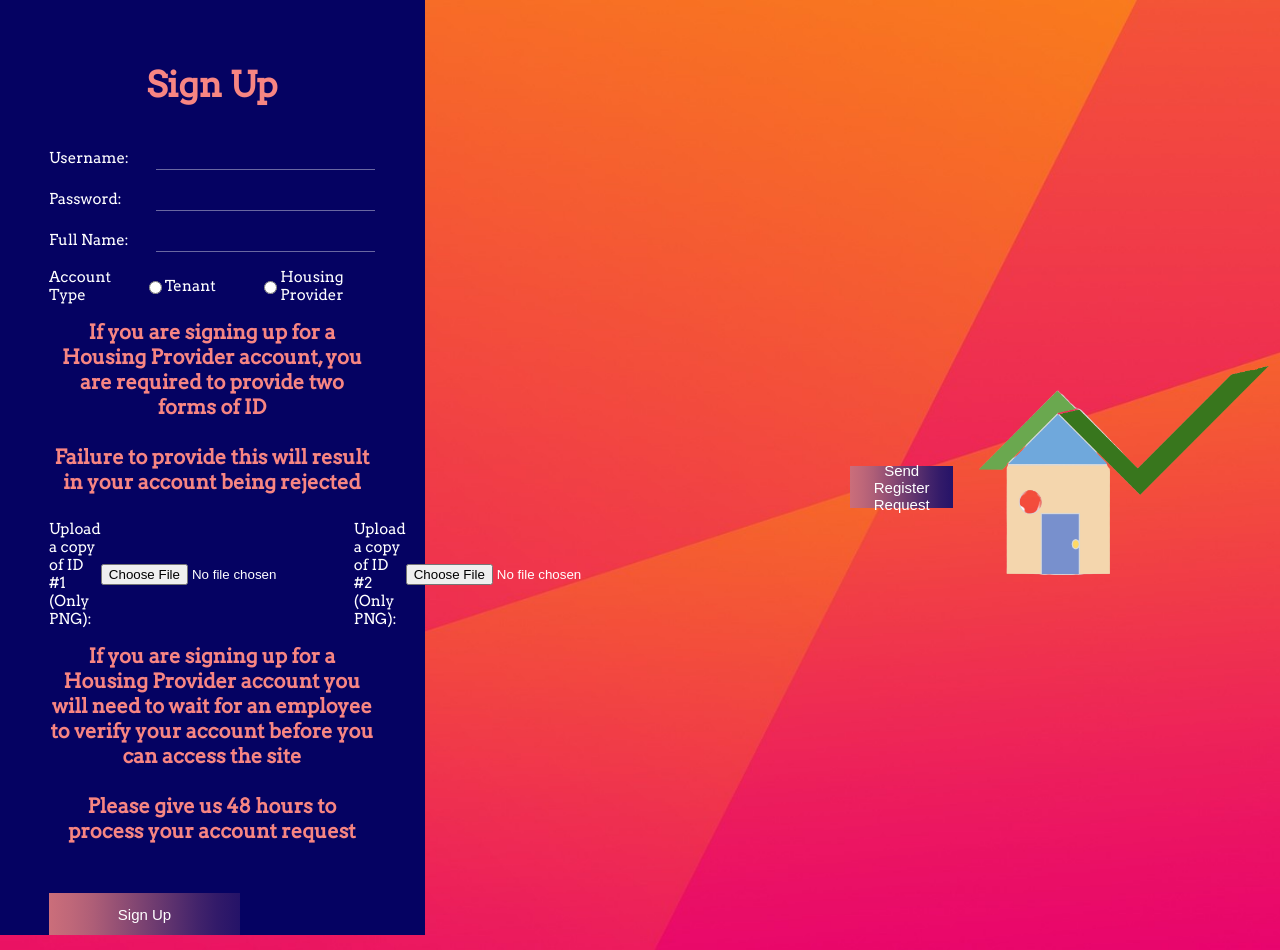
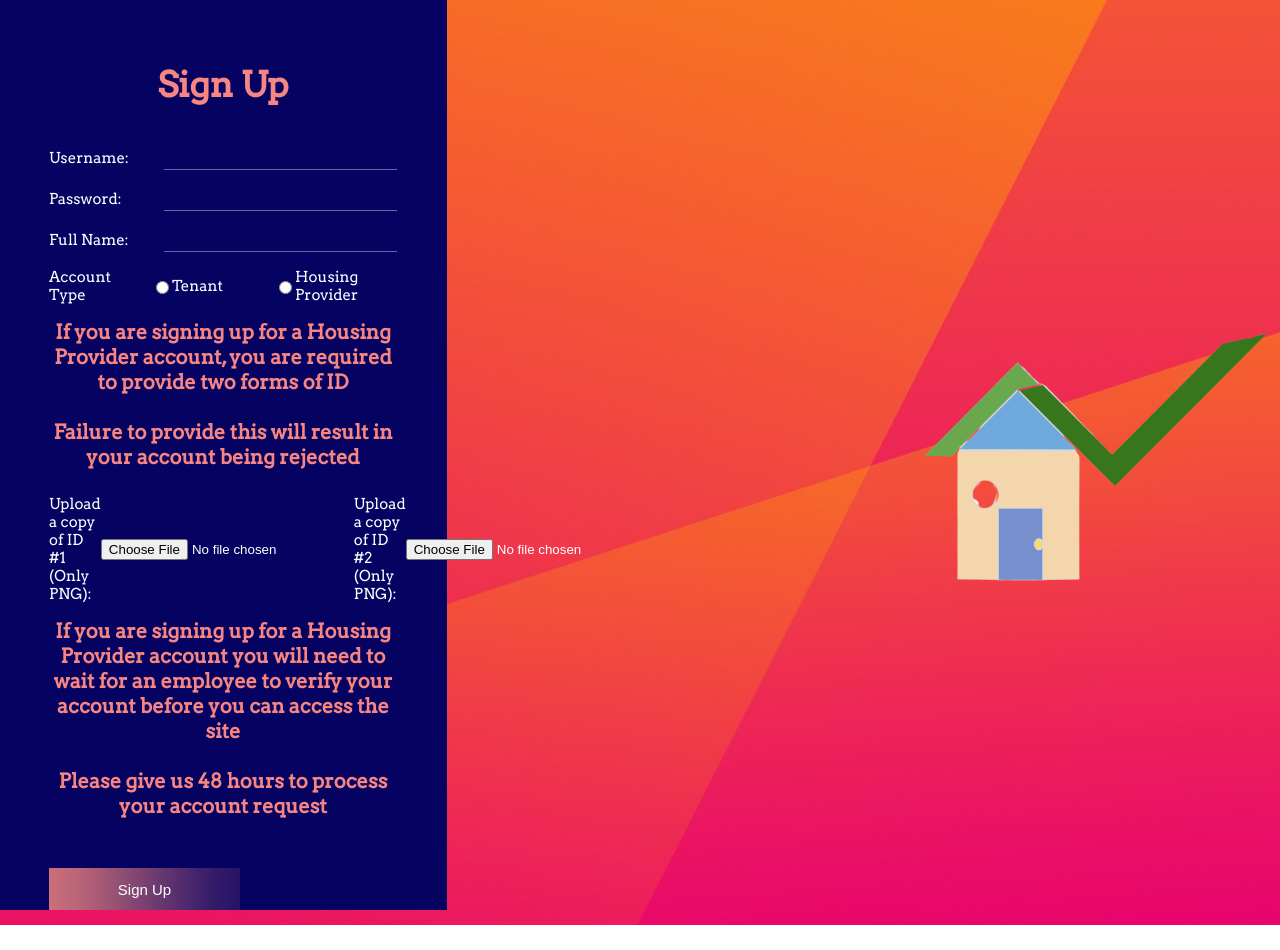
Before and after one commit to FloorSandwich/FloorSandwich.github.io, a plain HTML site: page client/pages/signup2.html in a window 1280 px wide. After the commit the page ends 925 px from the top, so only its background shows below. Drawn offline with nearby package versions, Linux system fonts and the light colour scheme.

Commit message:
Update signup2.html

```diff
--- a/client/pages/signup2.html
+++ b/client/pages/signup2.html
@@ -57,9 +57,6 @@
         </form>
 
 					</div>
-
-					<button>Send Register Request</button>
-
 				</form>
 
 				<div class="image-holder">
```
